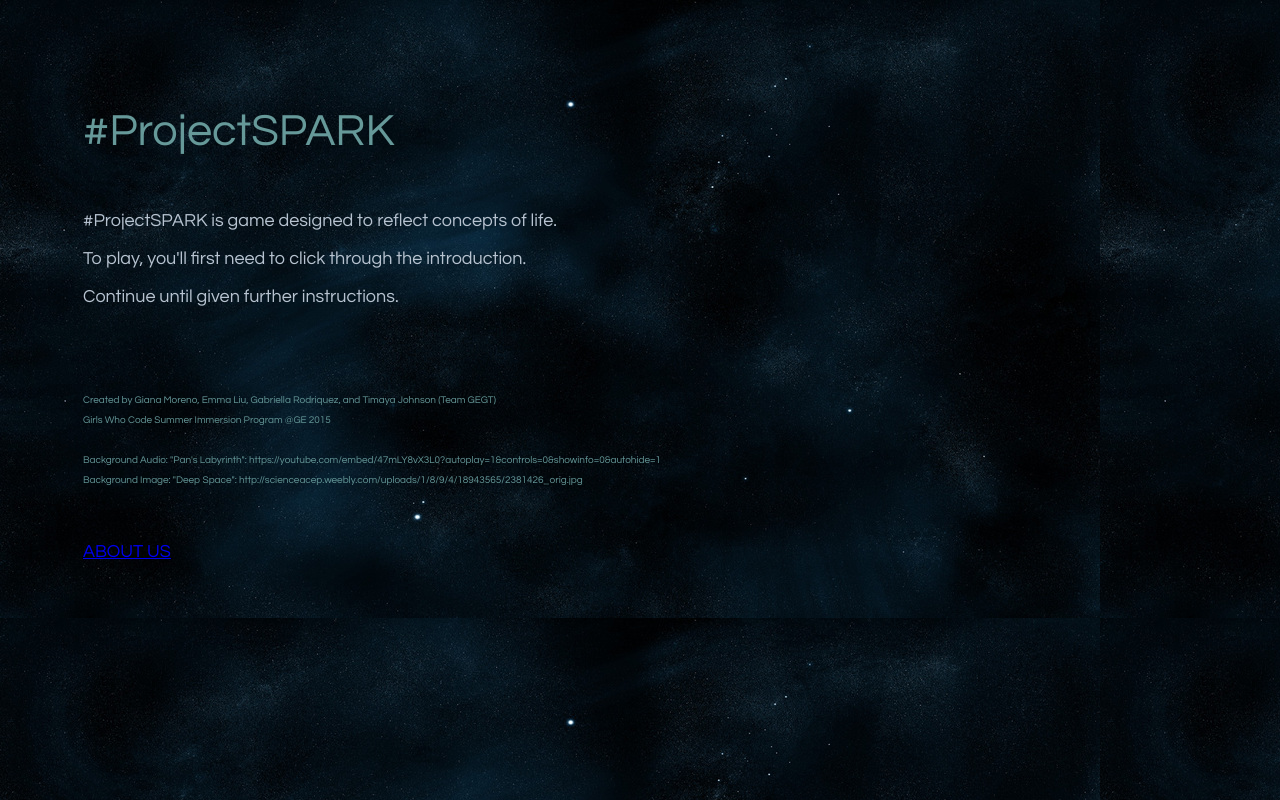
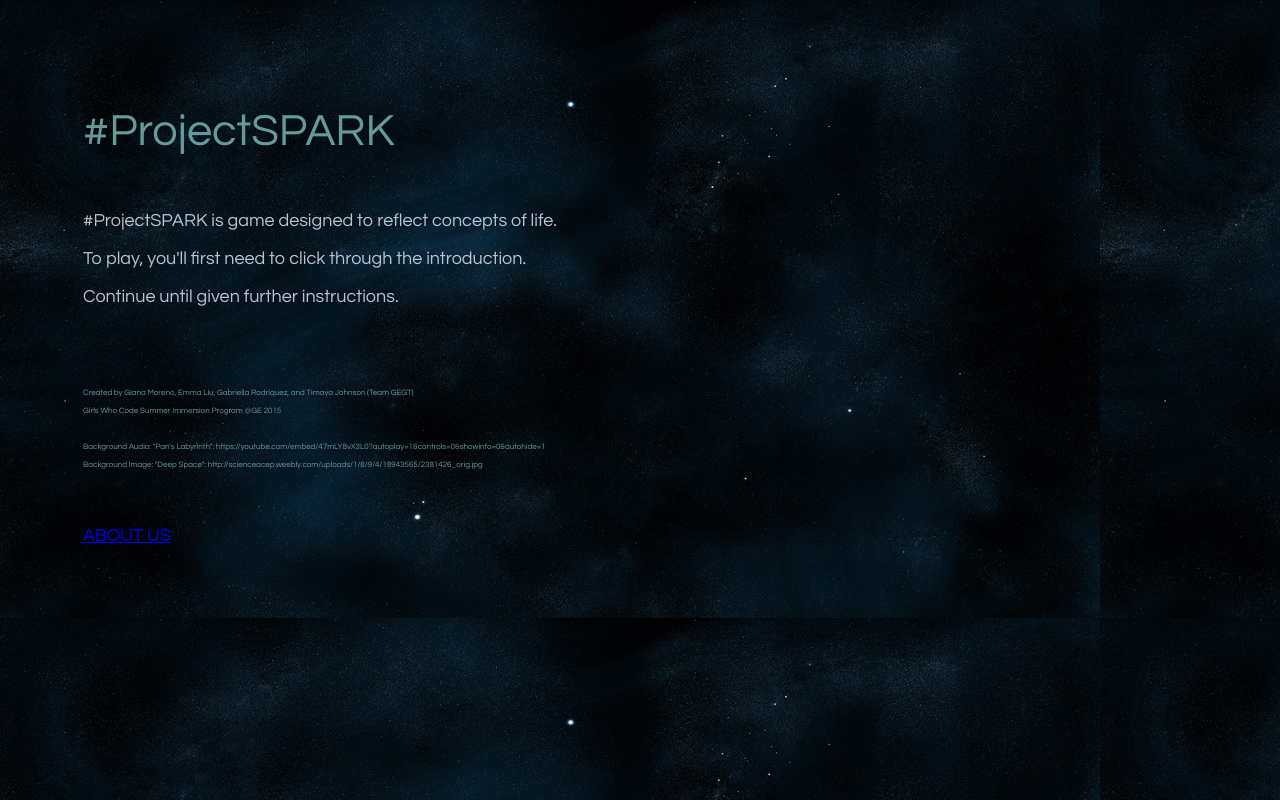
Before and after one commit to ProjectSPARK/ProjectSPARK.github.io, a plain HTML site: page realProjectSPARK.html in a window 1280 px wide. Drawn offline with Linux system fonts and the light colour scheme.

Commit message:
Update realProjectSPARK.html

```diff
--- a/realProjectSPARK.html
+++ b/realProjectSPARK.html
@@ -25,7 +25,7 @@
 			}
 			#info
 			{
-				font-size: 10;
+				font-size: 8;
 				font-family: Century Gothic, CenturyGothic, AppleGothic, sans-serif;
 				color: #669999;
 			}
```
